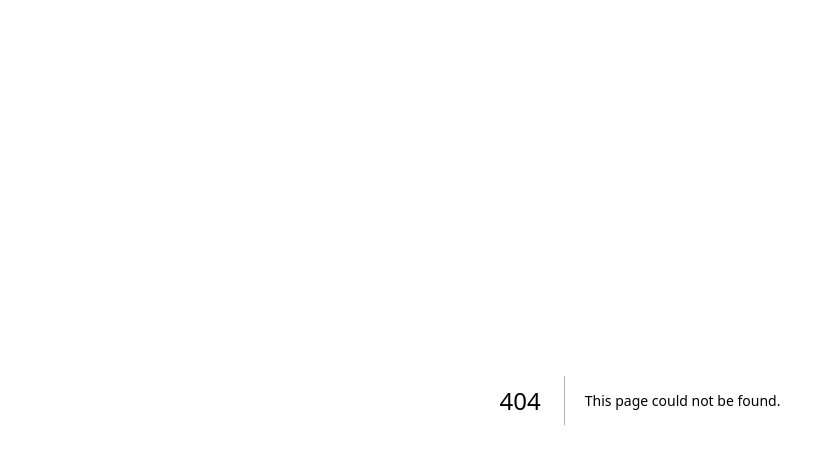
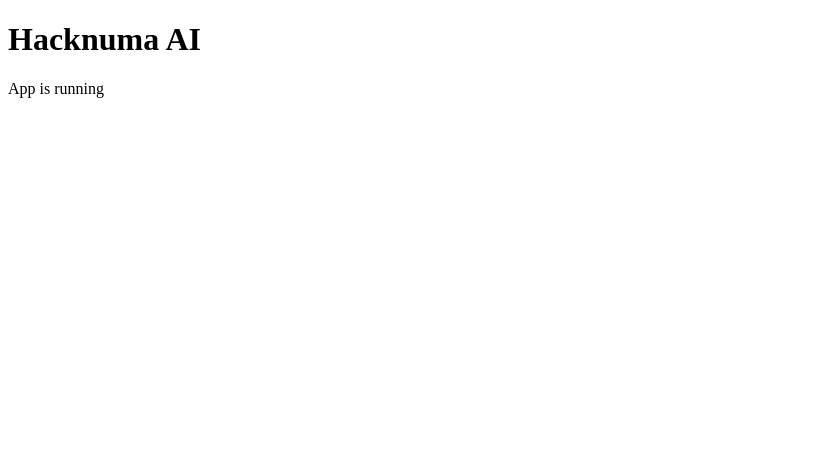
Before and after one commit to bixby493/hacknuma-ai, a Next.js app in the folder apps/web/: page / in a window 1280 px wide. Before the commit this address had no page. Shown: the top 464 px of the page, without its empty margins (0-835 px from the left). Built offline with nearby package versions, Linux system fonts and the light colour scheme.

Commit message:
Add root page.tsx

```diff
--- /dev/null
+++ b/apps/web/app/page.tsx
@@ -0,0 +1,8 @@
+export default function Home() {
+  return (
+    <main>
+      <h1>Hacknuma AI</h1>
+      <p>App is running</p>
+    </main>
+  );
+}
```
